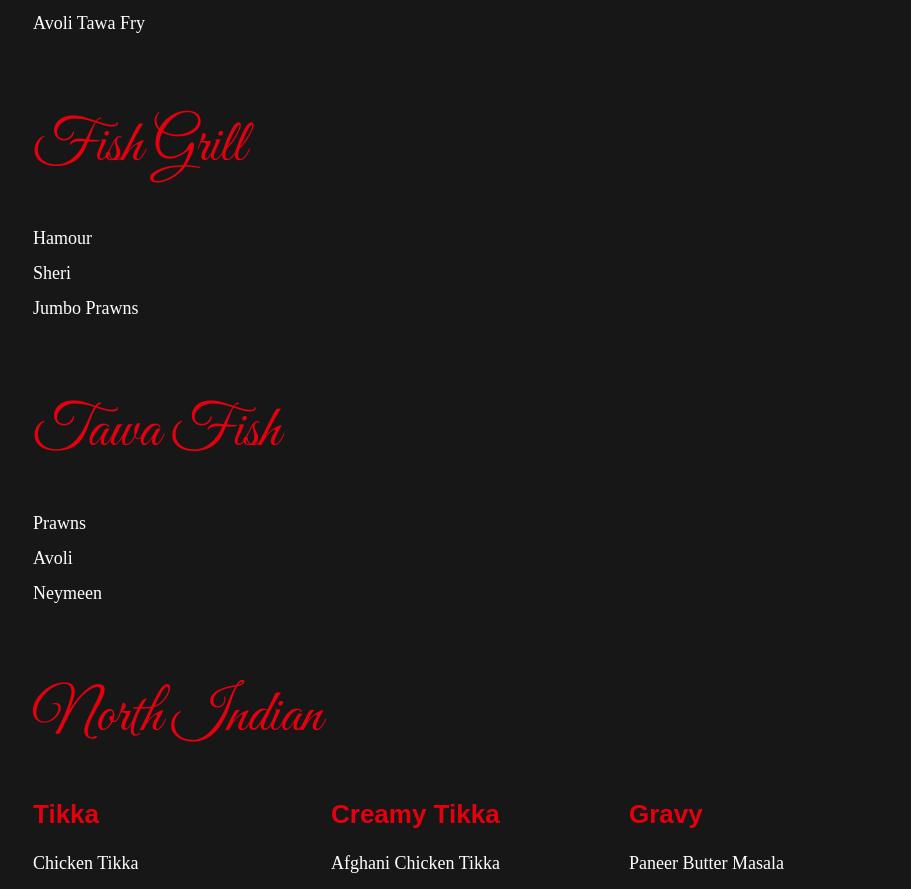
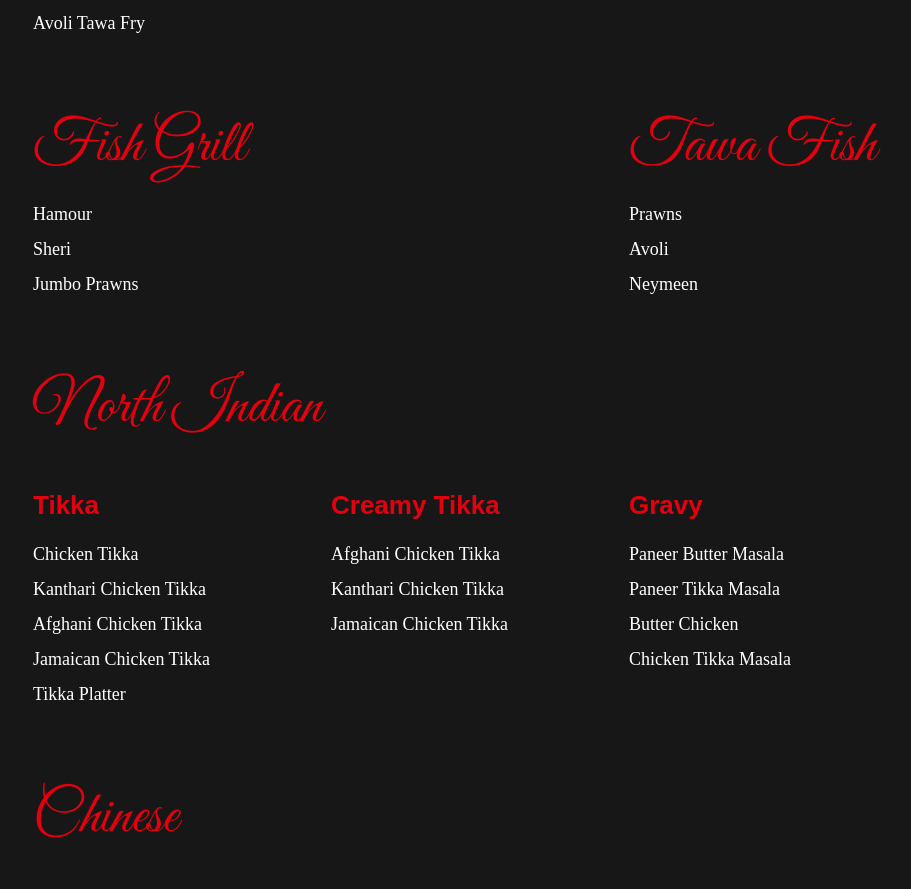
Before and after one commit to barbequespace2/Barbecuespace, a Next.js app: page /menu in a window 1280 px wide. Shown: the part 3527-4416 px from the top of the page, without its empty margins (31-942 px from the left). Built offline with nearby package versions, Linux system fonts and the light colour scheme.

Commit message:
menu fix

```diff
--- a/src/app/menu/page.tsx
+++ b/src/app/menu/page.tsx
@@ -328,29 +328,42 @@ export default function MenuPage() {
           </div>
         </div>
 
+<div className="grid grid-cols-1 md:grid-cols-2 gap-10 mb-20">
   {/* Fish Grill Section */}
-        <h2 className={`${greatVibes.className} text-[#E3010F] text-4xl sm:text-5xl md:text-6xl mb-12 text-left`}>Fish Grill</h2>
-        <div className="grid grid-cols-1 sm:grid-cols-2 lg:grid-cols-4 gap-10 mb-20">
-          <div className="col-span-1">
+  <div>
+    <h2 className={`${greatVibes.className} text-[#E3010F] text-4xl sm:text-5xl md:text-6xl mb-6`}>
+      Fish Grill
+    </h2>
     <ul className="space-y-2">
-              {['Hamour','Sheri','Jumbo Prawns'].map((item, idx) => (
-                <li key={idx} style={{color:'#FFF', fontFamily:'Satoshi', fontSize:'18px', fontWeight:500}}>{item}</li>
+      {['Hamour', 'Sheri', 'Jumbo Prawns'].map((item, idx) => (
+        <li
+          key={idx}
+          style={{ color: '#FFF', fontFamily: 'Satoshi', fontSize: '18px', fontWeight: 500 }}
+        >
+          {item}
+        </li>
+      ))}
+    </ul>
+  </div>
+
+  {/* Tawa Fish Section */}
+  <div>
+    <h2 className={`${greatVibes.className} text-[#E3010F] text-4xl sm:text-5xl md:text-6xl mb-6`}>
+      Tawa Fish
+    </h2>
+    <ul className="space-y-2">
+      {['Prawns', 'Avoli', 'Neymeen'].map((item, idx) => (
+        <li
+          key={idx}
+          style={{ color: '#FFF', fontFamily: 'Satoshi', fontSize: '18px', fontWeight: 500 }}
+        >
+          {item}
+        </li>
       ))}
     </ul>
   </div>
 </div>
 
-        {/* Tawa Fish Section */}
-        <h2 className={`${greatVibes.className} text-[#E3010F] text-4xl sm:text-5xl md:text-6xl mb-12 text-left`}>Tawa Fish</h2>
-        <div className="grid grid-cols-1 sm:grid-cols-2 lg:grid-cols-4 gap-10 mb-20">
-          <div className="col-span-1">
-            <ul className="space-y-2">
-              {['Prawns','Avoli','Neymeen'].map((item, idx) => (
-                <li key={idx} style={{color:'#FFF', fontFamily:'Satoshi', fontSize:'18px', fontWeight:500}}>{item}</li>
-              ))}
-            </ul>
-          </div>
-        </div>
 
         {/* North Indian Section */}
         <h2 className={`${greatVibes.className} text-[#E3010F] text-4xl sm:text-5xl md:text-6xl mb-12 text-left`}>North Indian</h2>
```
Lines whose indentation alone changed are shown as unchanged.
